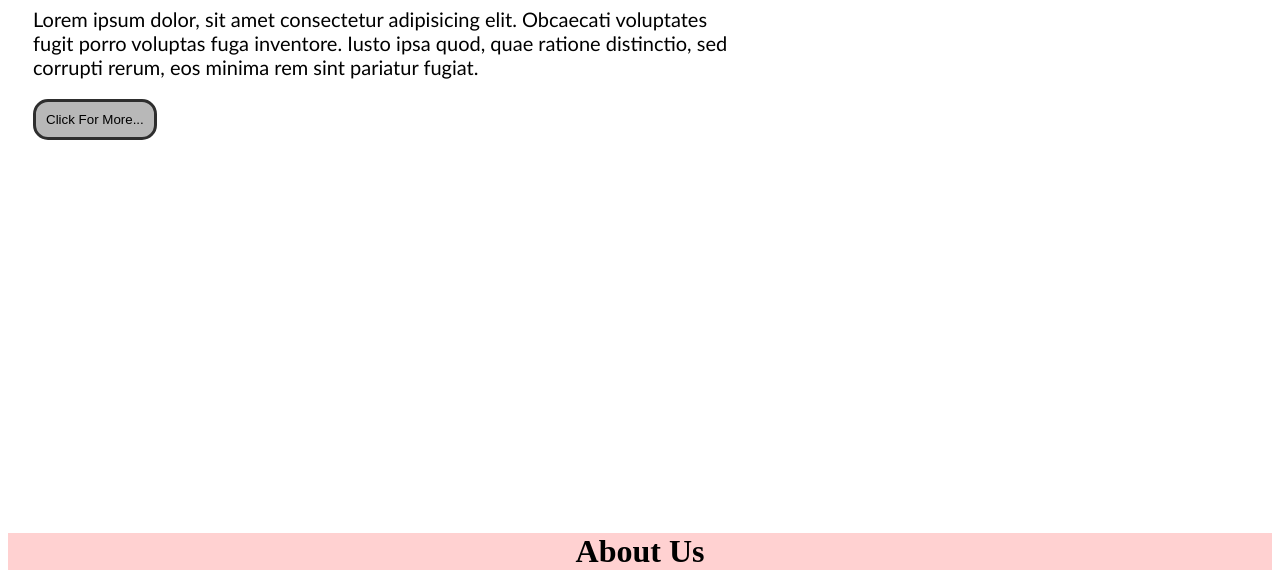
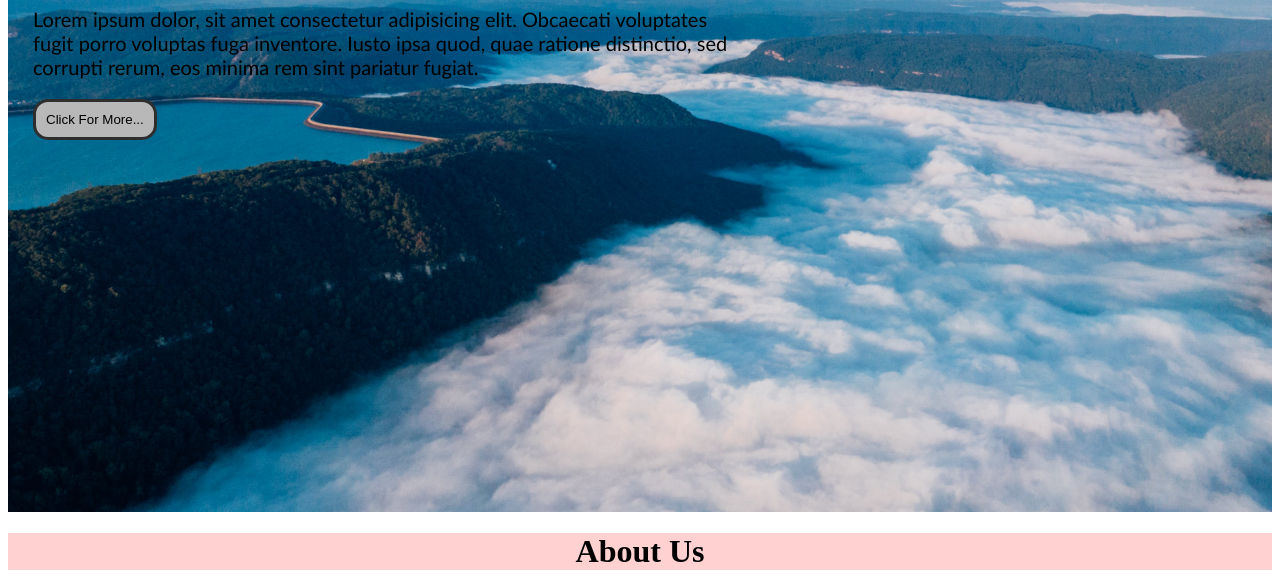
Before and after one commit to nomeshsahu/Genex-art, a plain HTML site: page index.html in a window 1280 px wide. Shown: the part 296-882 px from the top of the page. Drawn offline with Linux system fonts and the light colour scheme.

Commit message:
Update index.html

```diff
--- a/index.html
+++ b/index.html
@@ -11,7 +11,7 @@
     <style>
         .header {
             margin: 0px;
-            background-img:  url(pexels-kelly-2887795.jpg);
+            background-image:  url(pexels-kelly-2887795.jpg);
             background-size: cover;
             background-position: center;
             height: 100vh;
```
